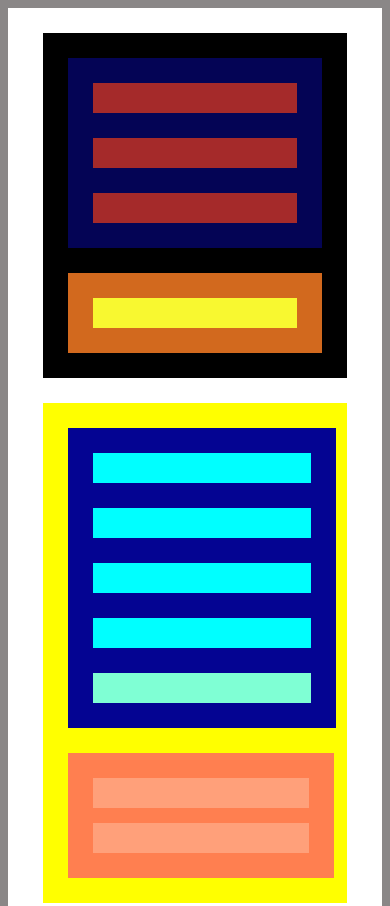
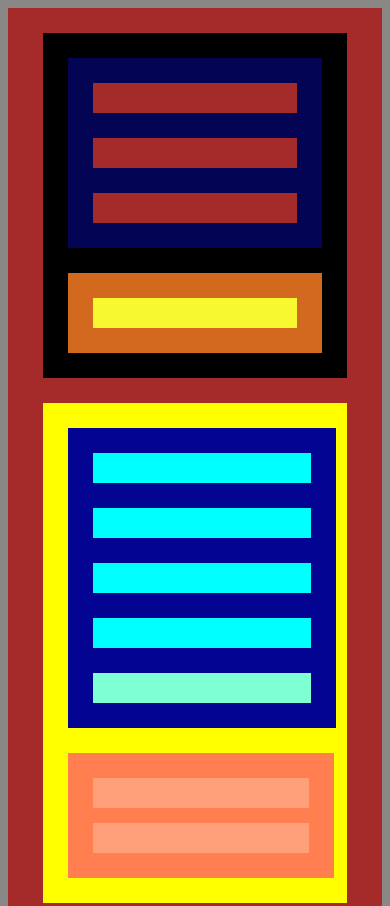
Before and after one commit to javijsgithub/S1.1, a plain HTML site: page index.html in a window 390 px wide. Shown: the top 906 px of the page. Drawn offline with Linux system fonts and the light colour scheme.

Commit message:
cambio color de fondo de las versiones escritorio, tablet y movil

```diff
--- a/estilos.css
+++ b/estilos.css
@@ -5,7 +5,7 @@ body {
 
 .contenedor {
     margin: auto;
-    background-color: white;
+    background-color: blue;
     max-width: 1200px;
     padding-top: 25px;
     padding-bottom: 25px;
@@ -127,6 +127,7 @@ body {
 
 @media screen and (max-width: 768px) {
     .contenedor {
+        background-color: blueviolet;
         padding-top: 25px;
         padding-bottom: 50px;
     }
@@ -193,6 +194,10 @@ body {
 
 @media screen and (max-width: 600px) {
 
+    .contenedor {
+        background-color: brown;
+    }
+
     .caja-contenido-header-1 {
        display: block;
        margin-bottom: 25px;
```
